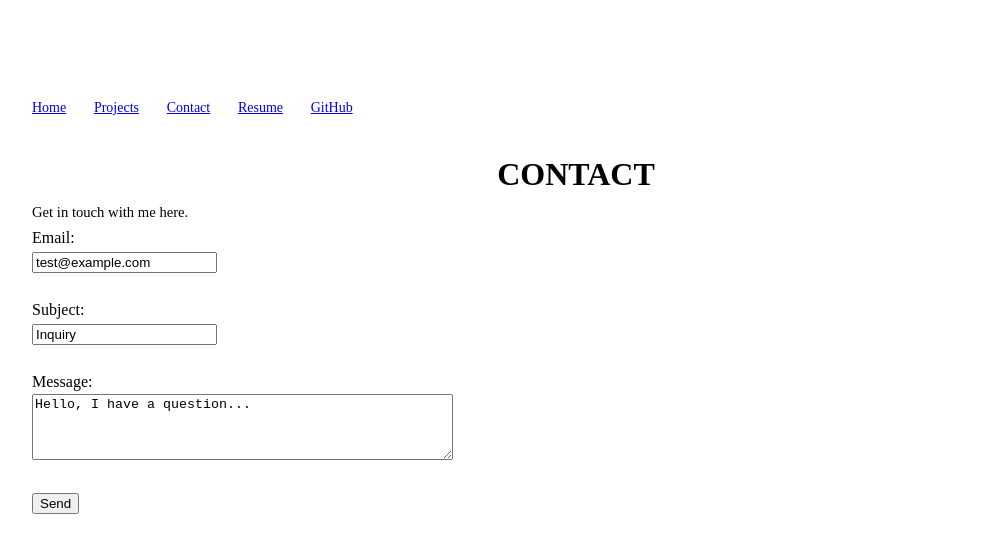
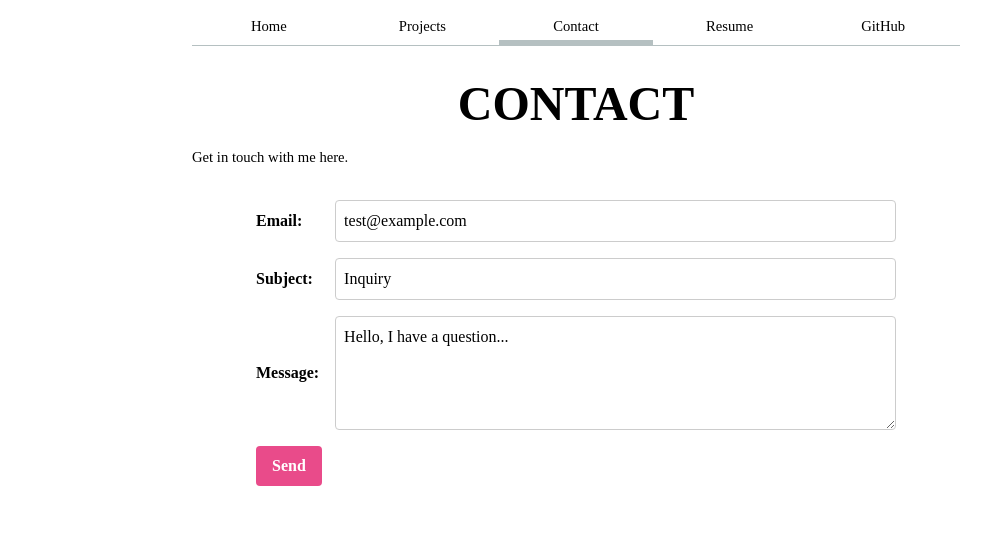
Before and after one commit to Ctt011/Lab1_test_portfolio, a plain HTML site: page contact/index.html in a window 1280 px wide. Shown: the whole page, without its empty margins (64-1055 px from the left). Drawn offline with Linux system fonts and the light colour scheme.

Commit message:
Lab 2 Changes

```diff
--- a/contact/index.html
+++ b/contact/index.html
@@ -10,27 +10,33 @@
 <body>
     <nav>
         <ul>
-            <li><a href="/Lab1_test_portfolio/">Home</a></li>
-            <li><a href="/Lab1_test_portfolio/projects/">Projects</a></li>
-            <li><a href="/Lab1_test_portfolio/contact/">Contact</a></li>
-            <li><a href="/Lab1_test_portfolio/resume/">Resume</a></li>
-            <li><a href="https://github.com/Ctt011" target="_blank">GitHub</a></li>
+          <li><a href="../" >Home</a></li>
+          <li><a href="../projects/">Projects</a></li>
+          <li><a href="./" class="current">Contact</a></li>
+          <li><a href="../resume/">Resume</a></li>
+          <li><a href="https://github.com/Ctt011" target="_blank">GitHub</a></li>
         </ul>
-    </nav>
+      </nav>
     <h1>Contact</h1>
     <p>Get in touch with me here.</p>
    <!-- Contact Form -->
    <form action="mailto:Ctt011@ucsd.edu" method="post" enctype="text/plain">
-    <label for="email">Email:</label><br>
-    <input type="email" id="email" name="email" value="test@example.com"><br><br>
+    <label>
+      <span>Email:</span>
+      <input type="email" name="email" value="test@example.com">
+    </label>
 
-    <label for="subject">Subject:</label><br>
-    <input type="text" id="subject" name="subject" value="Inquiry"><br><br>
+    <label>
+      <span>Subject:</span>
+      <input type="text" name="subject" value="Inquiry">
+    </label>
 
-    <label for="body">Message:</label><br>
-    <textarea id="body" name="body" rows="4" cols="50">Hello, I have a question...</textarea><br><br>
+    <label>
+      <span>Message:</span>
+      <textarea name="body" rows="4" cols="50">Hello, I have a question...</textarea>
+    </label>
 
     <button type="submit">Send</button>
-</form>
+  </form>
 </body>
 </html>
--- a/style.css
+++ b/style.css
@@ -1,25 +1,54 @@
+:root {
+  --color-accent: oklch(65% 50% 0);
+}
+
+html {
+  accent-color: var(--color-accent);
+}
+
 body {
   font-family: "Times New Roman", Times, serif;
-  margin: 1in;
+  max-width: 100ch;
+  margin-inline: max(1em, (100% - 100ch) / 2);
+  padding-inline: 1em;
   line-height: 1.5;
 }
 
-nav ul {
-  list-style: none;
-  padding: 0;
+/* Navigation Styles */
+nav {
+  display: flex;
+  border-bottom: 1px solid oklch(80% 3% 200);
   margin-bottom: 2rem;
 }
 
+nav ul,
 nav li {
-  display: inline;
-  margin-right: 1.5rem;
-  font-size: 14px;
+  display: contents;
 }
 
+nav a {
+  flex: 1;
+  text-align: center;
+  text-decoration: none;
+  color: inherit;
+  padding: 0.5em;
+}
+
+nav a.current {
+  border-bottom: 0.4em solid oklch(80% 3% 200);
+  padding-bottom: 0.1em;
+}
+
+nav a:hover {
+  border-bottom: 0.4em solid var(--color-accent);
+  background-color: oklch(from var(--color-accent) 95% 5% h);
+}
+
+/* Typography */
 h1 {
   text-align: center;
   font-size: 24pt;
-  margin-bottom: 0;
+  margin-bottom: 1rem; /* Add spacing below */
   text-transform: uppercase;
 }
 
@@ -71,3 +100,76 @@ p, li {
   font-size: 11pt;
   margin: 0.2em 0;
 }
+input, textarea, button {
+  font: inherit;
+  padding: 0.5em;
+  border: 1px solid #ccc;
+  border-radius: 4px;
+}
+
+form {
+  display: grid;
+  grid-template-columns: auto 1fr;
+  gap: 1em;
+  max-width: 40rem;
+  margin: 2rem auto;
+}
+
+form label {
+  display: contents;
+}
+
+form span {
+  align-self: center;
+  font-weight: bold;
+}
+
+form button {
+  grid-column: 1 / -1;
+  justify-self: start;
+  padding: 0.5em 1em;
+  background-color: var(--color-accent);
+  color: white;
+  border: none;
+  cursor: pointer;
+  font-weight: bold;
+}
+
+form button:hover {
+  background-color: oklch(from var(--color-accent) 50% 20% h);
+}
+.projects {
+  display: grid;
+  grid-template-columns: repeat(auto-fill, minmax(15em, 1fr));
+  gap: 1.5em;
+  margin-top: 2rem;
+}
+.projects article {
+  display: grid;
+  grid-template-rows: subgrid;
+  grid-row: span 3;
+}
+.projects h2 {
+  margin: 0;
+  font-size: 1.25rem;
+}
+h1, h2, h3, h4, h5, h6 {
+  line-height: 1.1;
+  text-wrap: balance;
+}
+
+h1 {
+  font-size: 300%;
+  margin-top: 1rem;
+}
+.profile-pic {
+  display: block;
+  margin: 1rem auto;
+  max-width: 300px;
+  height: auto;
+}
+.welcome {
+  text-align: center;
+  margin-top: 1.5rem;
+  font-size: 1.1rem;
+}
```
Also changed, not shown: index.html (+10 -10 lines), projects/index.html (+69 -8 lines), resume/index.html (+9 -9 lines).
